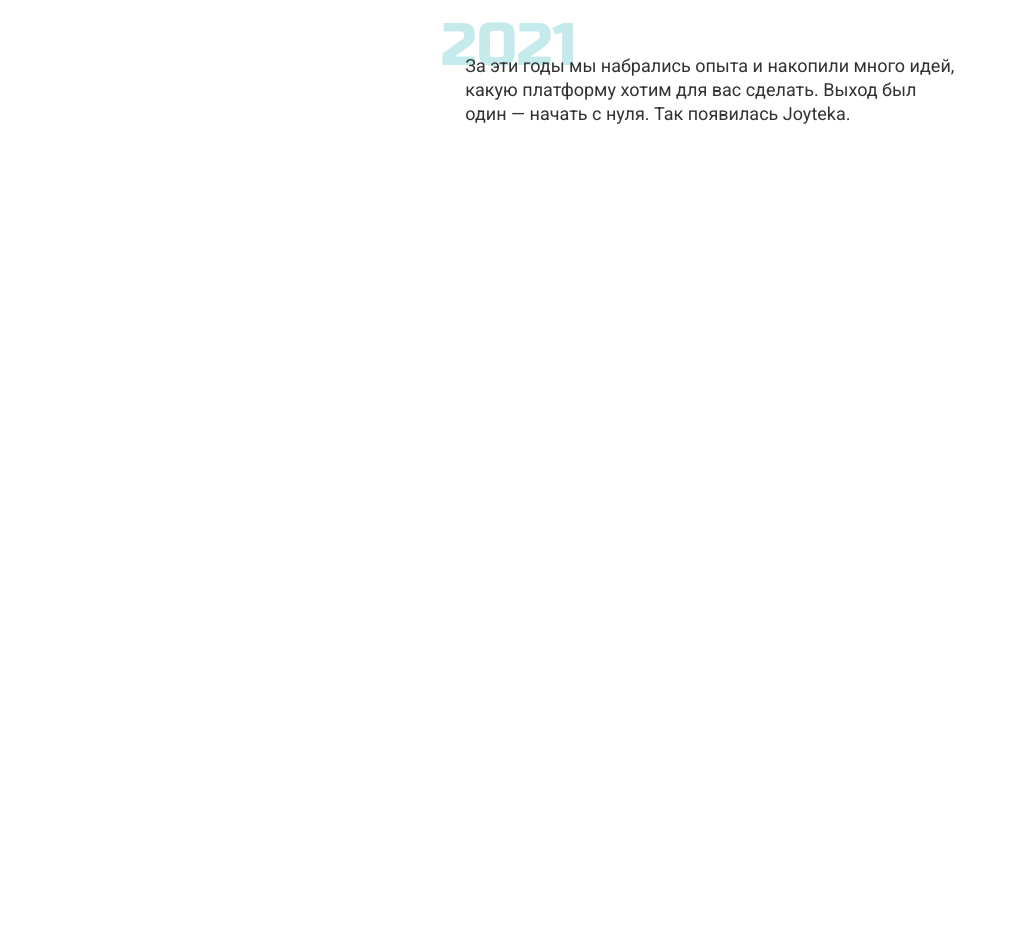
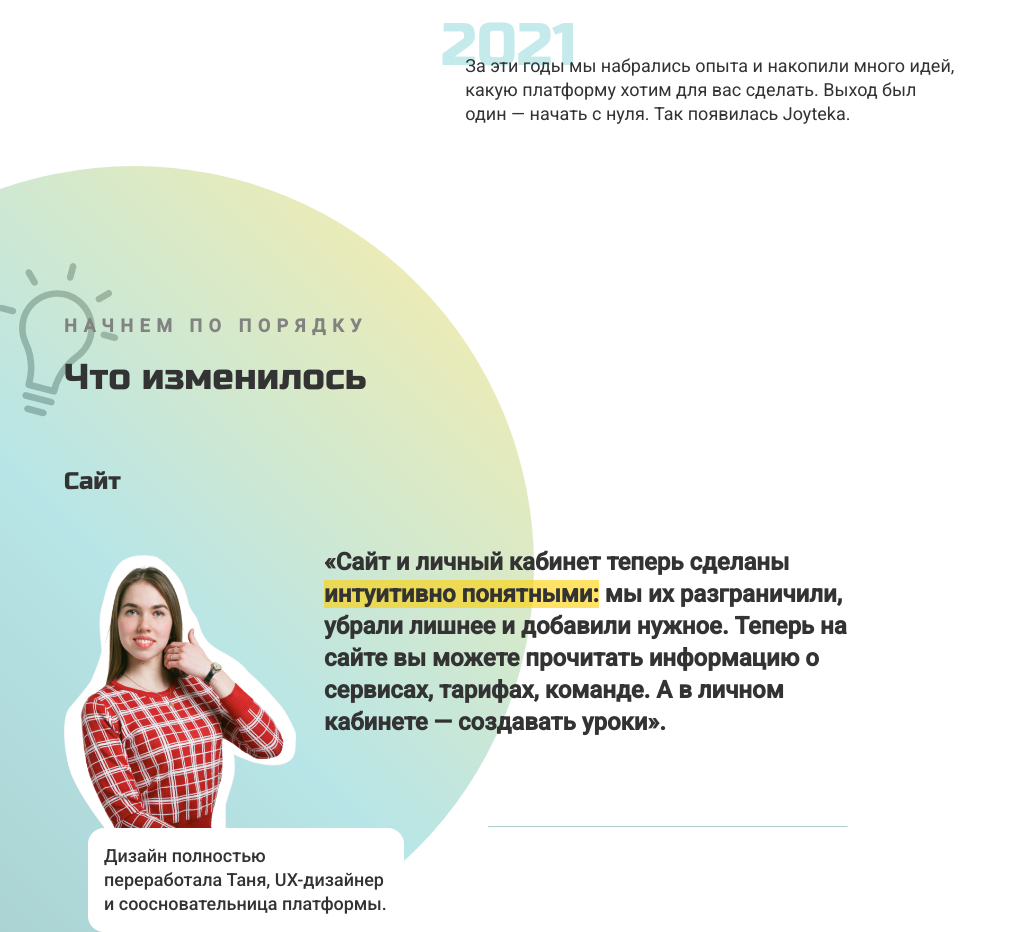
Before and after one commit to Orehouse/joy-landing, a Next.js app: page / in a window 1280 px wide. Shown: the part 1600-2532 px from the top of the page, without its empty margins (0-1017 px from the left). Before the commit the page ends 1726 px from the top, so only its background shows below. Built offline with nearby package versions, Linux system fonts and the light colour scheme.

Commit message:
Add "what's new" block

```diff
--- /dev/null
+++ b/components/MainContainer/MainContainer.js
@@ -0,0 +1,7 @@
+import styles from './MainContainer.module.scss';
+
+function MainContainer({children}) {
+  return <div className={styles.MainContainer}>{children}</div>;
+}
+
+export default MainContainer;
--- /dev/null
+++ b/components/MainContainer/MainContainer.module.scss
@@ -0,0 +1,6 @@
+@import "../../styles/mixins";
+
+.MainContainer {
+  overflow: hidden;
+  min-width: 288px;
+}
--- /dev/null
+++ b/components/WhatsNewBlock/WhatsNewBlock.js
@@ -0,0 +1,43 @@
+import Image from 'next/image';
+
+import BlockTemplate from '../BlockTemplate/BlockTemplate';
+
+import styles from './WhatsNewBlock.module.scss';
+import WhatsNewBlockFeature from './_Feature/WhatsNewBlockFeature';
+
+import tanya from '../../public/images/whatsnew/Tanya.png';
+import Mark from '../ui/Mark/Mark';
+import Circle, {CIRCLE_COLOR} from '../ui/Circle/Circle';
+
+function WhatsNewBlock() {
+  return <BlockTemplate>
+    <div className={styles.whatsNewBlock}>
+      <div className={styles.whatsNewBlockBulb}/>
+      <h5 className={styles.letsStart}>Начнем по порядку</h5>
+      <h2 className={styles.whatsNewBlockTitle}>Что изменилось</h2>
+      <WhatsNewBlockFeature title={'Сайт'}>
+        <div className={styles.circle}>
+          <Circle color={CIRCLE_COLOR.DEFAULT_GRADIENT}/></div>
+        <div className={styles.site}>
+          <div>
+            <div className={styles.tanyaImg}>
+              <Image src={tanya} alt="Таня"/>
+            </div>
+            <div className={styles.tanyaSign}>Дизайн полностью переработала
+              Таня, UX-дизайнер и соосновательница платформы.
+            </div>
+          </div>
+          <div className={styles.quote}>«Сайт и личный кабинет теперь
+            сделаны <Mark>интуитивно понятными:</Mark> мы их разграничили,
+            убрали лишнее и добавили нужное. Теперь на сайте вы можете прочитать
+            информацию о сервисах, тарифах, команде. А в личном кабинете —
+            создавать уроки».
+            <hr align="right"/>
+          </div>
+        </div>
+      </WhatsNewBlockFeature>
+    </div>
+  </BlockTemplate>;
+}
+
+export default WhatsNewBlock;
--- /dev/null
+++ b/components/WhatsNewBlock/WhatsNewBlock.module.scss
@@ -0,0 +1,147 @@
+@import "../../styles/mixins";
+
+.whatsNewBlock {
+  margin-top: 23.5*$baseIndent;
+  position: relative;
+
+  &Bulb {
+    z-index: -1;
+    top: -75px;
+    left: -110px;
+    position: absolute;
+    width: 200px;
+    height: 200px;
+    background-image: url("../../public/images/whatsnew/bulb.svg");
+    background-blend-mode: overlay;
+  }
+
+  &Title {
+    @include ld_font_h2();
+    margin-top: 2*$baseIndent;
+    margin-bottom: 7*$baseIndent;
+    @media (min-width: $xl) {
+      margin-bottom: 8*$baseIndent;
+    }
+  }
+}
+
+.letsStart {
+  @include ld_font_h5();
+  color: $ld_color_gray2;
+}
+
+.circle {
+  top: -300px;
+  left: -330px;
+  z-index: -1;
+  position: absolute;
+  opacity: 0.6;
+
+  @media (max-width: $xl) {
+    top: -330px;
+    left: -260px;
+  }
+
+  @media (max-width: $lg) {
+    top: -300px;
+    left: -330px;
+  }
+
+  @media (max-width: $md) {
+    top: -180px;
+    left: -230px;
+  }
+
+  @media (max-width: $sm) {
+    top: -160px;
+    left: -130px;
+  }
+}
+
+.site {
+  display: flex;
+  @media (max-width: $sm) {
+    flex-flow: column;
+  }
+}
+
+.quote {
+  @include ld_font_h4();
+  width: 524px;
+  margin-left: -10*$baseIndent;
+
+  @media (max-width: $xl) {
+    width: 480px;
+  }
+
+  @media (max-width: $lg) {
+    width: 435px;
+  }
+
+  @media (max-width: $md) {
+    width: 336px;
+  }
+
+  @media (max-width: $sm) {
+    width: 100%;
+    align-self: end;
+  }
+
+  hr {
+    width: 360px;
+    opacity: 0.3;
+    border-top: 1px $ld_color_darkGreen solid;
+    margin-bottom: 0;
+    margin-top: 88px;
+
+    @media (max-width: $xl) {
+      width: 336px;
+    }
+    @media (max-width: $lg) {
+      width: 330px;
+      margin-top: 112px;
+    }
+    @media (max-width: $md) {
+      width: 240px;
+      margin-top: 5px;
+    }
+    @media (max-width: $sm) {
+      width: 264px;
+      margin-top: 3*$baseIndent;
+    }
+  }
+}
+
+.tanyaImg {
+  display: flex;
+  width: 232px;
+  @media (max-width: $md) {
+    width: 192px;
+    margin-top: 26px;
+  }
+  @media (max-width: $sm) {
+    width: 232px;
+    margin-top: 0;
+  }
+}
+
+.tanyaSign {
+  @include ld_font_medium();
+  background-color: $ld_color_white;
+  padding: 2*$baseIndent;
+  margin-left: 3*$baseIndent;
+  width: 316px;
+  border-radius: 2*$baseIndent;
+  @media (max-width: $xl) {
+    width: 312px;
+  }
+  @media (max-width: $lg) {
+    width: 312px;
+  }
+  @media (max-width: $md) {
+    width: 254px;
+  }
+  @media (max-width: $sm) {
+    width: 263px;
+  }
+}
--- /dev/null
+++ b/components/WhatsNewBlock/_Feature/WhatsNewBlockFeature.js
@@ -0,0 +1,18 @@
+import propTypes from 'prop-types';
+
+import styles from './WhatsNewBlockFeature.module.scss';
+
+function WhatsNewBlockFeature(props) {
+  const {title, children} = props;
+  return <div className={styles.feature}>
+    <h3 className={styles.title}>{title}</h3>
+    {children}
+  </div>;
+}
+
+WhatsNewBlockFeature.propTypes = {
+  title: propTypes.string.isRequired,
+  children: propTypes.node.isRequired,
+};
+
+export default WhatsNewBlockFeature;
--- /dev/null
+++ b/components/WhatsNewBlock/_Feature/WhatsNewBlockFeature.module.scss
@@ -0,0 +1,16 @@
+@import "../../../styles/mixins";
+
+.feature {
+  position: relative;
+}
+
+.title {
+  @include ld_font_h3();
+  margin-bottom: 6*$baseIndent;
+  @media (max-width: $xl) {
+    margin-bottom: 5*$baseIndent;
+  }
+  @media (max-width: $sm) {
+    margin-bottom: 4*$baseIndent;
+  }
+}
--- /dev/null
+++ b/components/ui/Circle/Circle.js
@@ -0,0 +1,28 @@
+import classnames from 'classnames';
+import PropTypes from 'prop-types';
+
+import styles from './Circle.module.scss';
+
+export const CIRCLE_COLOR = {
+  DEFAULT_GRADIENT: styles.circleDefaultGradient,
+};
+
+export const CIRCLE_SIZE = {
+  NORMAL: styles.circleNormalSize,
+};
+
+function Circle(props) {
+  const {color, size} = props;
+  return <div className={classnames(styles.circle, color, size)}/>;
+}
+
+Circle.propTypes = {
+  color: PropTypes.oneOf(Object.values(CIRCLE_COLOR)).isRequired,
+  size: PropTypes.oneOf(Object.values(CIRCLE_SIZE)),
+};
+
+Circle.defaultProps = {
+  size: CIRCLE_SIZE.NORMAL,
+};
+
+export default Circle;
--- /dev/null
+++ b/components/ui/Circle/Circle.module.scss
@@ -0,0 +1,30 @@
+@import "../../../styles/mixins";
+
+$normalSize: 800px;
+$normalSize_s: 600px;
+$normalSize_xs: 400px;
+
+.circle {
+  width: 100%;
+  height: 100%;
+  border-radius: 50%;
+  opacity: 0.6;
+
+  &DefaultGradient {
+    background: $ld_color_g1;
+  }
+
+  &NormalSize {
+    width: $normalSize;
+    height: $normalSize;
+    @media (max-width: $md) {
+      width: $normalSize_s;
+      height: $normalSize_s;
+    }
+
+    @media (max-width: $sm) {
+      width: $normalSize_xs;
+      height: $normalSize_xs;
+    }
+  }
+}
--- /dev/null
+++ b/components/ui/Mark/Mark.js
@@ -0,0 +1,7 @@
+import styles from './Mark.module.scss';
+
+function Mark(props) {
+  return <span className={styles.mark}>{props.children}</span>;
+}
+
+export default Mark;
--- /dev/null
+++ b/components/ui/Mark/Mark.module.scss
@@ -0,0 +1,5 @@
+@import "../../../styles/mixins";
+
+.mark {
+  background-color: rgba($ld_color_yellow, 0.6);
+}
--- a/pages/index.js
+++ b/pages/index.js
@@ -1,11 +1,14 @@
 import HeadBlock from '../components/HeadBlock/HeadBlock';
 import ReloadBlock from '../components/ReloadBlock/ReloadBlock';
+import WhatsNewBlock from '../components/WhatsNewBlock/WhatsNewBlock';
+import MainContainer from '../components/MainContainer/MainContainer';
 
 export default function Home() {
   return (
-      <>
+      <MainContainer>
         <HeadBlock/>
         <ReloadBlock/>
-      </>
+        <WhatsNewBlock/>
+      </MainContainer>
   );
 }
```
Also changed, not shown: public/images/whatsnew/Tanya.png (added), public/images/whatsnew/bulb.svg (added).
